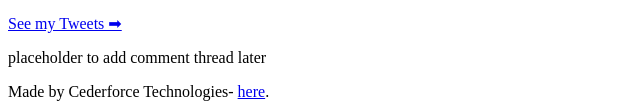
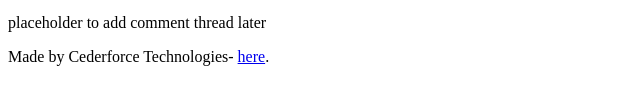
Before and after one commit to 0xsaltie/My_First_Portfolio, a plain HTML site: page html_basic/index.html in a window 1280 px wide. Shown: the part 655-759 px from the top of the page, without its empty margins (0-640 px from the left). Drawn offline with Linux system fonts and the light colour scheme.

Commit message:
consistency

```diff
--- a/html_basic/index.html
+++ b/html_basic/index.html
@@ -25,10 +25,6 @@
   <a href="https://www.alxafrica.com" target="_blank">
     <img src="https://i.ibb.co/gTDZZT8/ALX-Logo-07.png" alt="ALX Logo">
   </a>
-
-  <p>
-    <a href="tweets.html">See my Tweets ➡</a>
-  </p>
   </article>
 
     <aside>
```
